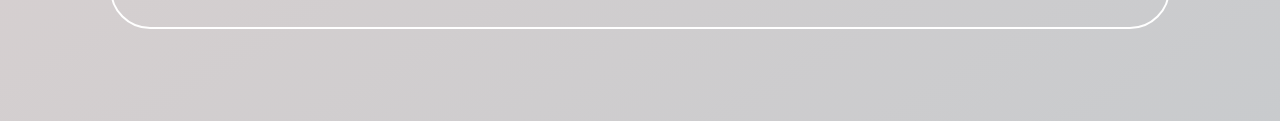
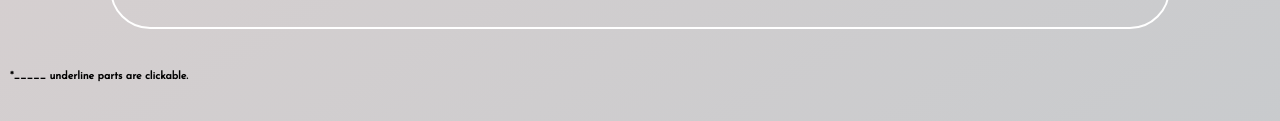
Before and after one commit to PradeepCoad/Web_Page, a plain HTML site: page contact.html in a window 1280 px wide. Shown: the part 359-480 px from the top of the page. Drawn offline with Linux system fonts and the light colour scheme.

Commit message:
modify contact

```diff
--- a/contact.html
+++ b/contact.html
@@ -61,5 +61,11 @@
             </div>
         </div>
     </section>
+
+    <br>
+    <br>
+    <div class="note">
+        <h6>*_____ underline parts are clickable.</h6>
+    </div>
 </body>
 </html>
```
